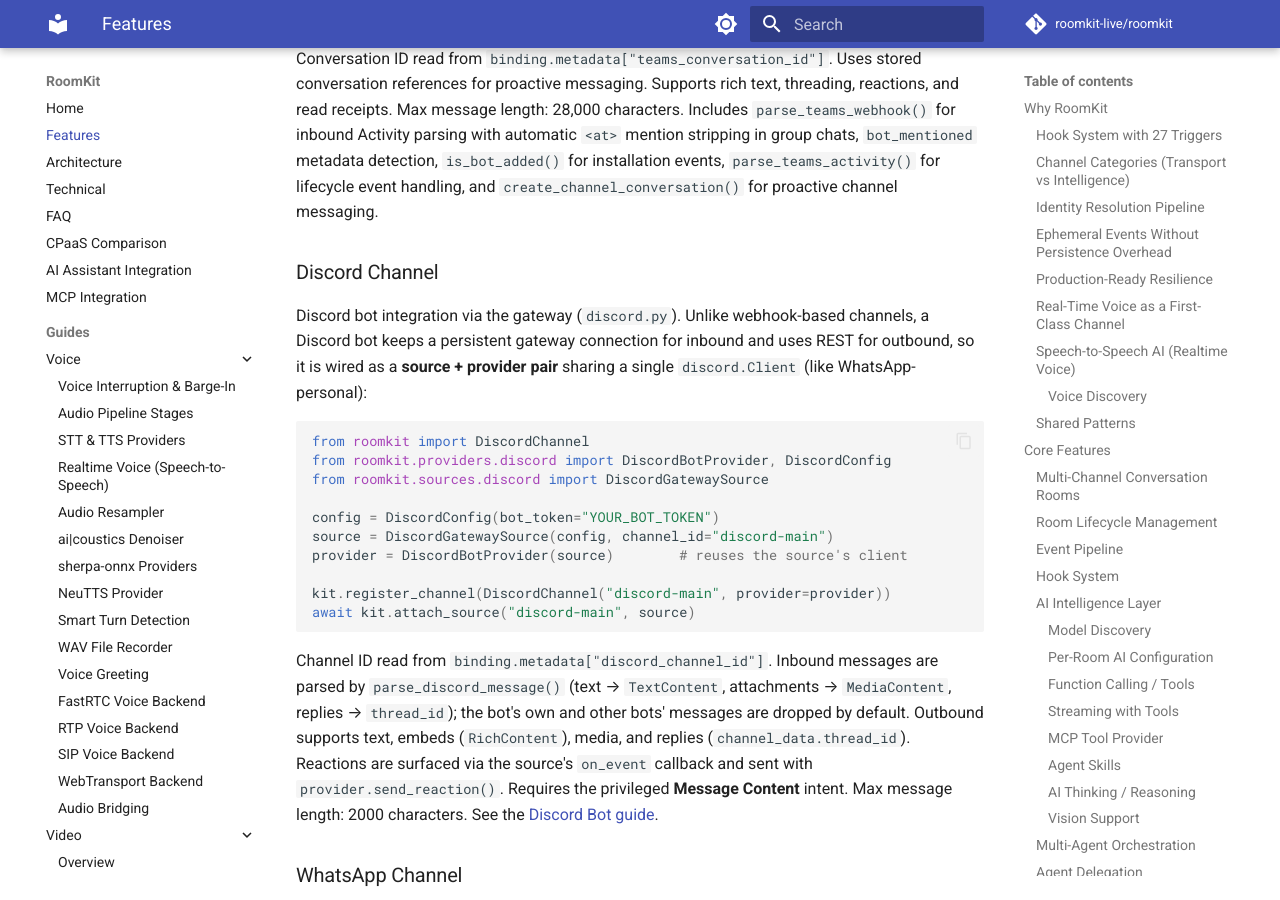
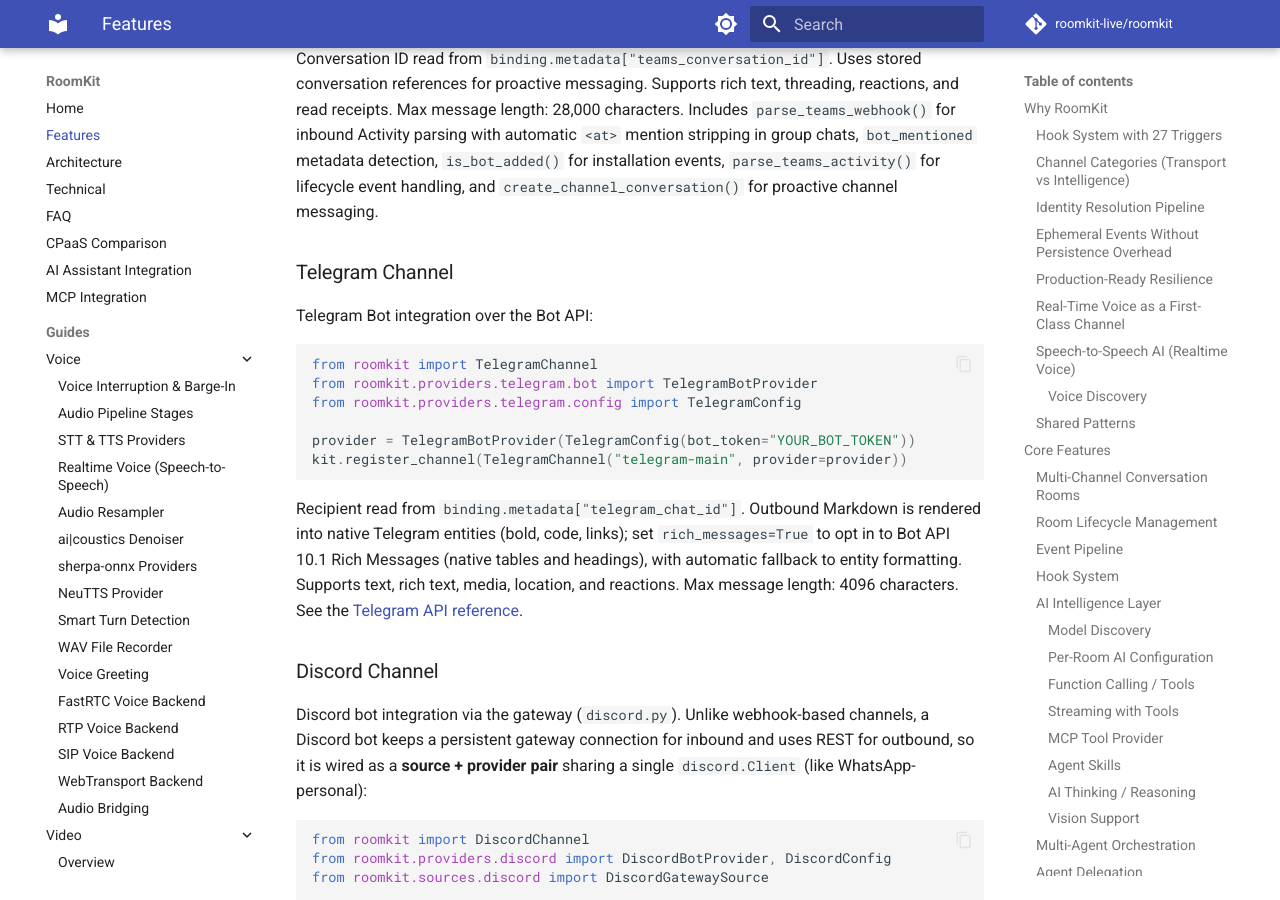
Before and after one commit to roomkit-live/roomkit-docs, an MkDocs documentation site: the page built from docs/features.md, in a window 1280 px wide and 900 px high, scrolled down 30421 px. Built offline with MkDocs 1.6.1 and Material for MkDocs 9.7.7, drawn with Linux system fonts in a browser that asks for light colours; comment, search, counter and statistics services are not loaded.

Commit message:
docs: fix broken RFC nav, mcp links, Discord/Telegram coverage
- mkdocs.yml: the `RFC: roomkit-rfc.md` nav entry pointed at a file that
  doesn't exist here (the RFC lives in the roomkit-specs repo) — mkdocs warned
  and --strict failed. Point it at the published GitHub location; same fix for
  the broken llms.txt RFC link.
- mcp.md: replace the absolute `/docs/api/` and `/docs/ai-integration/` links
  (which break on the built site) with relative .md links mkdocs can resolve.
- features.md: add Telegram + Discord columns to the channel capability matrix
  (values taken from TELEGRAM_CAPABILITIES / DISCORD_CAPABILITIES) and add a
  Telegram channel section — Telegram was matrixed nowhere despite shipping.
- discord.md: add the `message_id` metadata key and correct the embed
  description (`plain_text` or body), matching parse_discord_message / the
  outbound mapping.

````diff
--- a/docs/features.md
+++ b/docs/features.md
@@ -992,23 +992,23 @@ After-the-fact resolution is also supported via `resolve_participant()`.
 
 ### Feature Matrix
 
-| Feature | WebSocket | SMS | RCS | Email | Messenger | Teams | WhatsApp | HTTP | AI | Voice |
-|---|:---:|:---:|:---:|:---:|:---:|:---:|:---:|:---:|:---:|:---:|
-| **Text** | x | x | x | x | x | x | x | x | x | x |
-| **Rich text** | x | -- | x | x | x | x | x | x | x | -- |
-| **Audio** | -- | -- | -- | -- | -- | -- | -- | -- | -- | x |
-| **Media** | x | x* | x | x | x | -- | x | -- | *[1] | -- |
-| **Location** | -- | -- | x | -- | -- | -- | x | -- | -- | -- |
-| **Templates** | -- | -- | x | -- | x | -- | x | -- | -- | -- |
-| **Buttons** | -- | -- | x | -- | x | -- | x | -- | -- | -- |
-| **Quick replies** | -- | -- | x | -- | x | -- | x | -- | -- | -- |
-| **Threading** | -- | -- | -- | x | -- | x | -- | -- | -- | -- |
-| **Reactions** | x | -- | x | -- | -- | x | x | -- | -- | -- |
-| **Read receipts** | x | x | x | -- | x | x | x | -- | -- | -- |
-| **Typing indicators** | x | -- | -- | -- | -- | -- | x | -- | -- | -- |
-| **Max length** | -- | 1600 | 3000 | -- | 2000 | 28000 | 4096 | -- | -- | -- |
-| **Bidirectional** | x | x | x | x | x | x | x | x | x | x |
-| **Category** | Transport | Transport | Transport | Transport | Transport | Transport | Transport | Transport | Intelligence | Transport |
+| Feature | WebSocket | SMS | RCS | Email | Messenger | Teams | WhatsApp | Telegram | Discord | HTTP | AI | Voice |
+|---|:---:|:---:|:---:|:---:|:---:|:---:|:---:|:---:|:---:|:---:|:---:|:---:|
+| **Text** | x | x | x | x | x | x | x | x | x | x | x | x |
+| **Rich text** | x | -- | x | x | x | x | x | x | x | x | x | -- |
+| **Audio** | -- | -- | -- | -- | -- | -- | -- | -- | -- | -- | -- | x |
+| **Media** | x | x* | x | x | x | -- | x | x | x | -- | *[1] | -- |
+| **Location** | -- | -- | x | -- | -- | -- | x | x | -- | -- | -- | -- |
+| **Templates** | -- | -- | x | -- | x | -- | x | -- | -- | -- | -- | -- |
+| **Buttons** | -- | -- | x | -- | x | -- | x | -- | -- | -- | -- | -- |
+| **Quick replies** | -- | -- | x | -- | x | -- | x | -- | -- | -- | -- | -- |
+| **Threading** | -- | -- | -- | x | -- | x | -- | -- | x | -- | -- | -- |
+| **Reactions** | x | -- | x | -- | -- | x | x | -- | x | -- | -- | -- |
+| **Read receipts** | x | x | x | -- | x | x | x | -- | -- | -- | -- | -- |
+| **Typing indicators** | x | -- | -- | -- | -- | -- | x | -- | -- | -- | -- | -- |
+| **Max length** | -- | 1600 | 3000 | -- | 2000 | 28000 | 4096 | 4096 | 2000 | -- | -- | -- |
+| **Bidirectional** | x | x | x | x | x | x | x | x | x | x | x | x |
+| **Category** | Transport | Transport | Transport | Transport | Transport | Transport | Transport | Transport | Transport | Transport | Intelligence | Transport |
 
 *SMS supports MMS for media attachments.
 *[1] AI channels support media when the provider has vision capability (`supports_vision=True`).*
@@ -1233,6 +1233,26 @@ teams = TeamsChannel("teams-channel", provider=provider)
 ```
 
 Conversation ID read from `binding.metadata["teams_conversation_id"]`. Uses stored conversation references for proactive messaging. Supports rich text, threading, reactions, and read receipts. Max message length: 28,000 characters. Includes `parse_teams_webhook()` for inbound Activity parsing with automatic `<at>` mention stripping in group chats, `bot_mentioned` metadata detection, `is_bot_added()` for installation events, `parse_teams_activity()` for lifecycle event handling, and `create_channel_conversation()` for proactive channel messaging.
+
+### Telegram Channel
+
+Telegram Bot integration over the Bot API:
+
+```python
+from roomkit import TelegramChannel
+from roomkit.providers.telegram.bot import TelegramBotProvider
+from roomkit.providers.telegram.config import TelegramConfig
+
+provider = TelegramBotProvider(TelegramConfig(bot_token="YOUR_BOT_TOKEN"))
+kit.register_channel(TelegramChannel("telegram-main", provider=provider))
+```
+
+Recipient read from `binding.metadata["telegram_chat_id"]`. Outbound Markdown is
+rendered into native Telegram entities (bold, code, links); set
+`rich_messages=True` to opt in to Bot API 10.1 Rich Messages (native tables and
+headings), with automatic fallback to entity formatting. Supports text, rich
+text, media, location, and reactions. Max message length: 4096 characters. See
+the [Telegram API reference](api/providers-telegram.md).
 
 ### Discord Channel
 
--- a/docs/llms.txt
+++ b/docs/llms.txt
@@ -65,5 +65,5 @@ with distributed implementations (Redis, PostgreSQL, etc.) for production deploy
 
 - [Enums](docs/api/enums.md): ChannelType, EventType, EventStatus, RoomStatus, HookTrigger, HookExecution, IdentificationStatus, ParticipantRole
 - [Technical Details](docs/technical.md): Implementation details and internal architecture
-- [RFC](docs/roomkit-rfc.md): Original design document and rationale
+- [RFC](https://github.com/roomkit-live/roomkit-specs/blob/main/roomkit-rfc.md): Normative design specification and rationale
 - [CPaaS Comparison](docs/cpaas-comparison.md): Comparison with other communication platforms
--- a/mkdocs.yml
+++ b/mkdocs.yml
@@ -133,7 +133,7 @@ nav:
           - Telemetry: guides/telemetry.md
       - Development:
           - Testing Patterns: guides/testing-patterns.md
-  - RFC: roomkit-rfc.md
+  - RFC: https://github.com/roomkit-live/roomkit-specs/blob/main/roomkit-rfc.md
   - API Reference:
       - api/index.md
       - Core:
````
Also changed, not shown: docs/guides/discord.md (+3 -2 lines), docs/mcp.md (+2 -2 lines).
